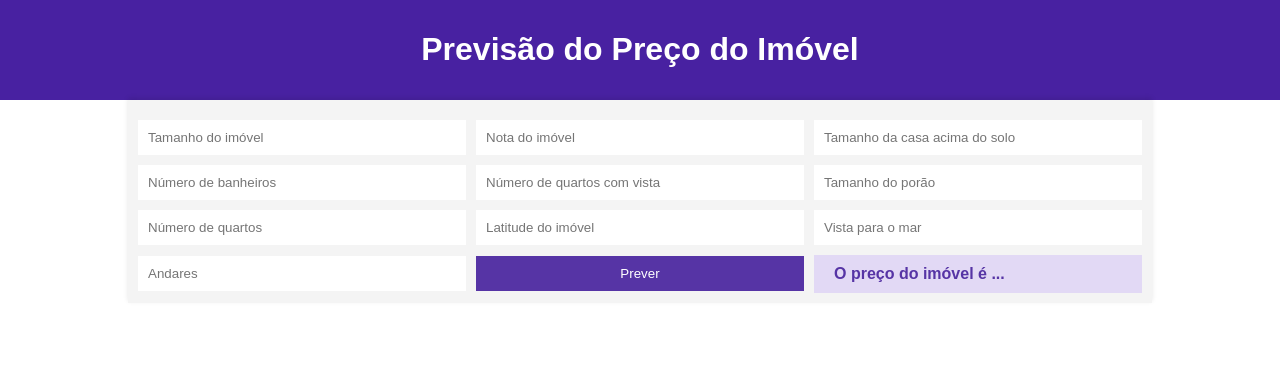
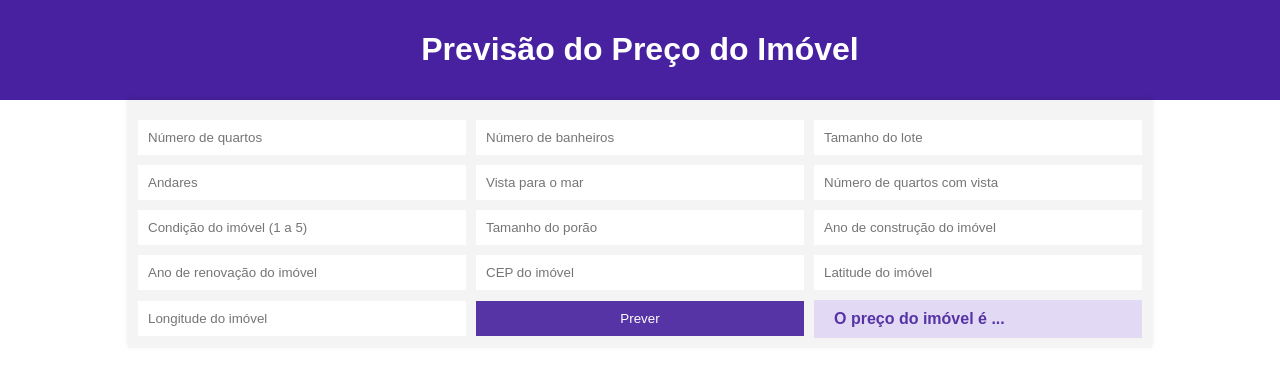
Before and after one commit to RayVilaca/modelo-preco-imovel, a Flask app: page / in a window 1280 px wide. Shown: the top 377 px of the page. Run offline with Flask 3, Linux system fonts and the light colour scheme.

Commit message:
feat: add Patricia prediction model

```diff
--- a/api/templates/index.html
+++ b/api/templates/index.html
@@ -87,16 +87,21 @@
     </div>
 
     <div id="input-container">
-        <input type="text" id="sqft_living" placeholder="Tamanho do imóvel" required>
-        <input type="text" id="grade" placeholder="Nota do imóvel" required>
-        <input type="text" id="sqft_above" placeholder="Tamanho da casa acima do solo" required>
+        <input type="text" id="bedrooms" placeholder="Número de quartos" required>
         <input type="text" id="bathrooms" placeholder="Número de banheiros" required>
+        <input type="text" id="sqft_lot" placeholder="Tamanho do lote" required>
+        <input type="text" id="floors" placeholder="Andares" required>
+        <input type="text" id="waterfront" placeholder="Vista para o mar" required>
         <input type="text" id="view" placeholder="Número de quartos com vista" required>
+        <input type="text" id="condition" placeholder="Condição do imóvel (1 a 5)" required>
         <input type="text" id="sqft_basement" placeholder="Tamanho do porão" required>
-        <input type="text" id="bedrooms" placeholder="Número de quartos" required>
+        <input type="text" id="yr_built" placeholder="Ano de construção do imóvel" required>
+        <input type="text" id="yr_renovated" placeholder="Ano de renovação do imóvel" required>
+        <input type="text" id="zipcode" placeholder="CEP do imóvel" required>
         <input type="text" id="lat" placeholder="Latitude do imóvel" required>
-        <input type="text" id="waterfront" placeholder="Vista para o mar" required>
-        <input type="text" id="floors" placeholder="Andares" required>
+        <input type="text" id="long" placeholder="Longitude do imóvel" required>
+
+
         <button id="botao">Prever</button>
         <output type="text" id="result"><b>O preço do imóvel é ...</b></output>
     </div>
@@ -106,18 +111,37 @@
         $(document).ready(function() {
             $("#botao").on('click', function() {
                 // Obtenha os valores dos campos do formulário
-                var sqftLiving = parseInt($("#sqft_living").val()) || 0;
-                var grade = parseInt($("#grade").val()) || 0;;
-                var sqftAbove = parseInt($("#sqft_above").val()) || 0;;
+                var bedrooms = parseInt($("#bedrooms").val()) || 0;
                 var bathrooms = parseFloat($("#bathrooms").val()) || 0;
+                var sqftLot = parseInt($("#sqft_lot").val()) || 0;
+                var floors = parseFloat($("#floors").val()) || 0;
+                var waterfront = parseInt($("#waterfront").val()) || 0;
                 var view = parseInt($("#view").val()) || 0;
+                var condition = parseInt($("#condition").val()) || 0;
                 var sqftBasement = parseInt($("#sqft_basement").val()) || 0;
-                var bedrooms = parseInt($("#bedrooms").val()) || 0;
+                var yrBuilt = parseInt($("#yr_built").val()) || 0;
+                var yrRenovated = parseInt($("#yr_renovated").val()) || 0;
+                var zipcode = parseInt($("#zipcode").val()) || 0;
                 var lat = parseFloat($("#lat").val()) || 0;
-                var waterfront = parseInt($("#waterfront").val()) || 0;
-                var floors = parseFloat($("#floors").val()) || 0;
+                var long = parseFloat($("#long").val()) || 0;
 
-                var newImovel = [sqftLiving, grade, sqftAbove, bathrooms, view, sqftBasement, bedrooms, lat, waterfront, floors];
+
+
+                var newImovel = [
+                    bedrooms,
+                    bathrooms,
+                    sqftLot,
+                    floors,
+                    waterfront,
+                    view,
+                    condition,
+                    sqftBasement,
+                    yrBuilt,
+                    yrRenovated,
+                    zipcode,
+                    lat,
+                    long,
+                    ];
 
                 $.ajax({
                     url: '/prever',
```
